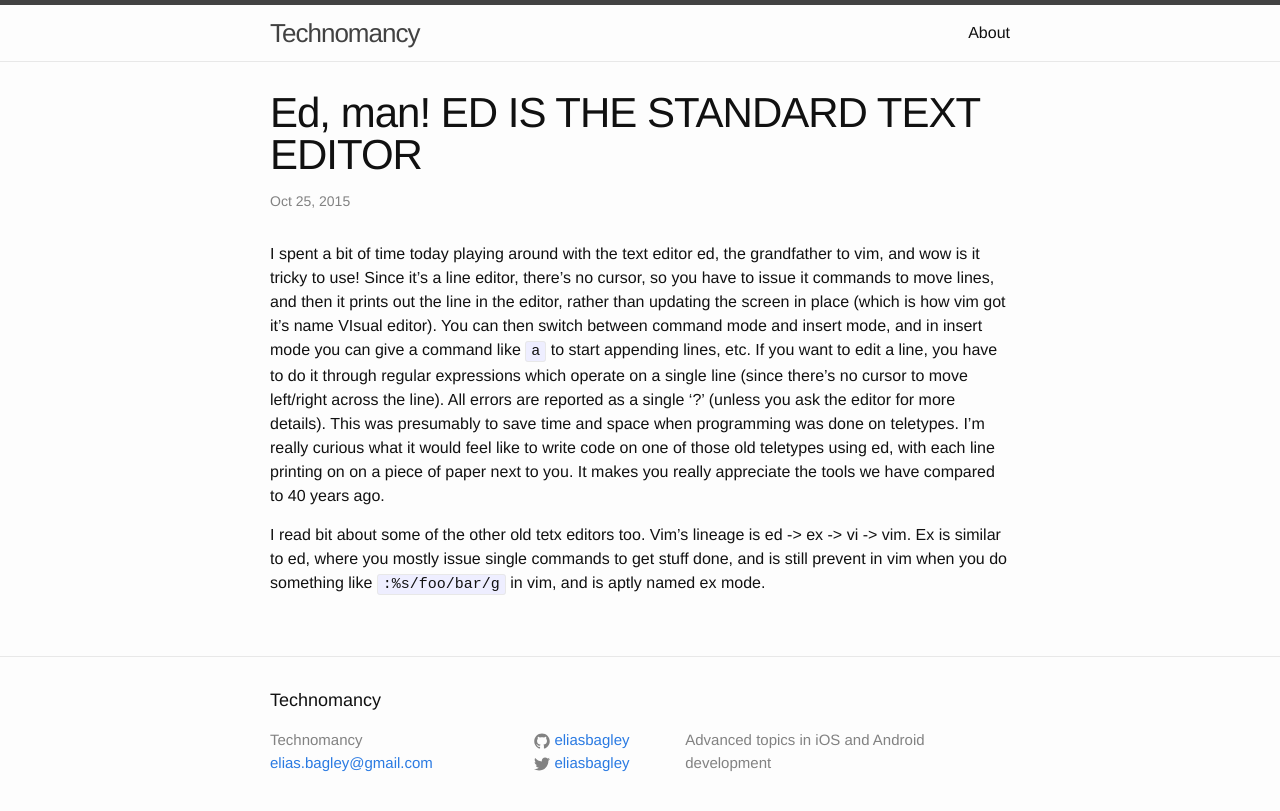
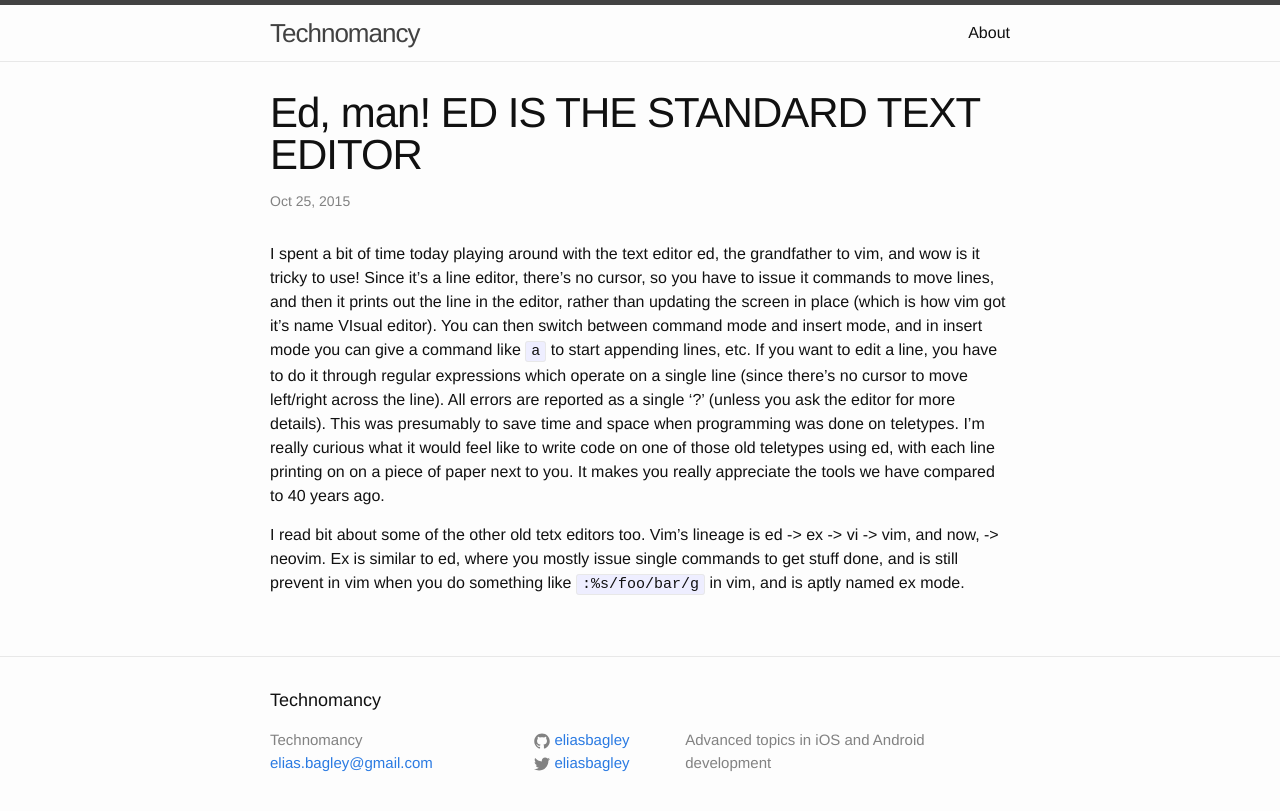
Before and after one commit to eliasbagley/eliasbagley.github.io, a Jekyll site: the page built from _posts/2015-10-25-ed-man.markdown, in a window 1280 px wide. Shown: the top 811 px of the page. Built offline with Jekyll 4.4.1, drawn with Linux system fonts in a browser that asks for light colours; Markdown is read by kramdown in place of the engine named in the settings; comment, search, counter and statistics services are not loaded.

Commit message:
Update ed post

```diff
--- a/_posts/2015-10-25-ed-man.markdown
+++ b/_posts/2015-10-25-ed-man.markdown
@@ -8,4 +8,4 @@ categories: editors
 
 I spent a bit of time today playing around with the text editor ed, the grandfather to vim, and wow is it tricky to use!  Since it's a line editor, there's no cursor, so you have to issue it commands to move lines, and then it prints out the line in the editor, rather than updating the screen in place (which is how vim got it's name VIsual editor). You can then switch between command mode and insert mode, and in insert mode you can give a command like `a` to start appending lines, etc. If you want to edit a line, you have to do it through regular expressions which operate on a single line (since there's no cursor to move left/right across the line). All errors are reported as a single '?' (unless you ask the editor for more details). This was presumably to save time and space when programming was done on teletypes. I'm really curious what it would feel like to write code on one of those old teletypes using ed, with each line printing on on a piece of paper next to you. It makes you really appreciate the tools we have compared to 40 years ago.
 
-I read bit about some of the other old tetx editors too. Vim's lineage is ed -> ex -> vi -> vim. Ex is similar to ed, where you mostly issue single commands to get stuff done, and is still prevent in vim when you do something like `:%s/foo/bar/g` in vim, and is aptly named ex mode.
+I read bit about some of the other old tetx editors too. Vim's lineage is ed -> ex -> vi -> vim, and now, -> neovim. Ex is similar to ed, where you mostly issue single commands to get stuff done, and is still prevent in vim when you do something like `:%s/foo/bar/g` in vim, and is aptly named ex mode.
```
